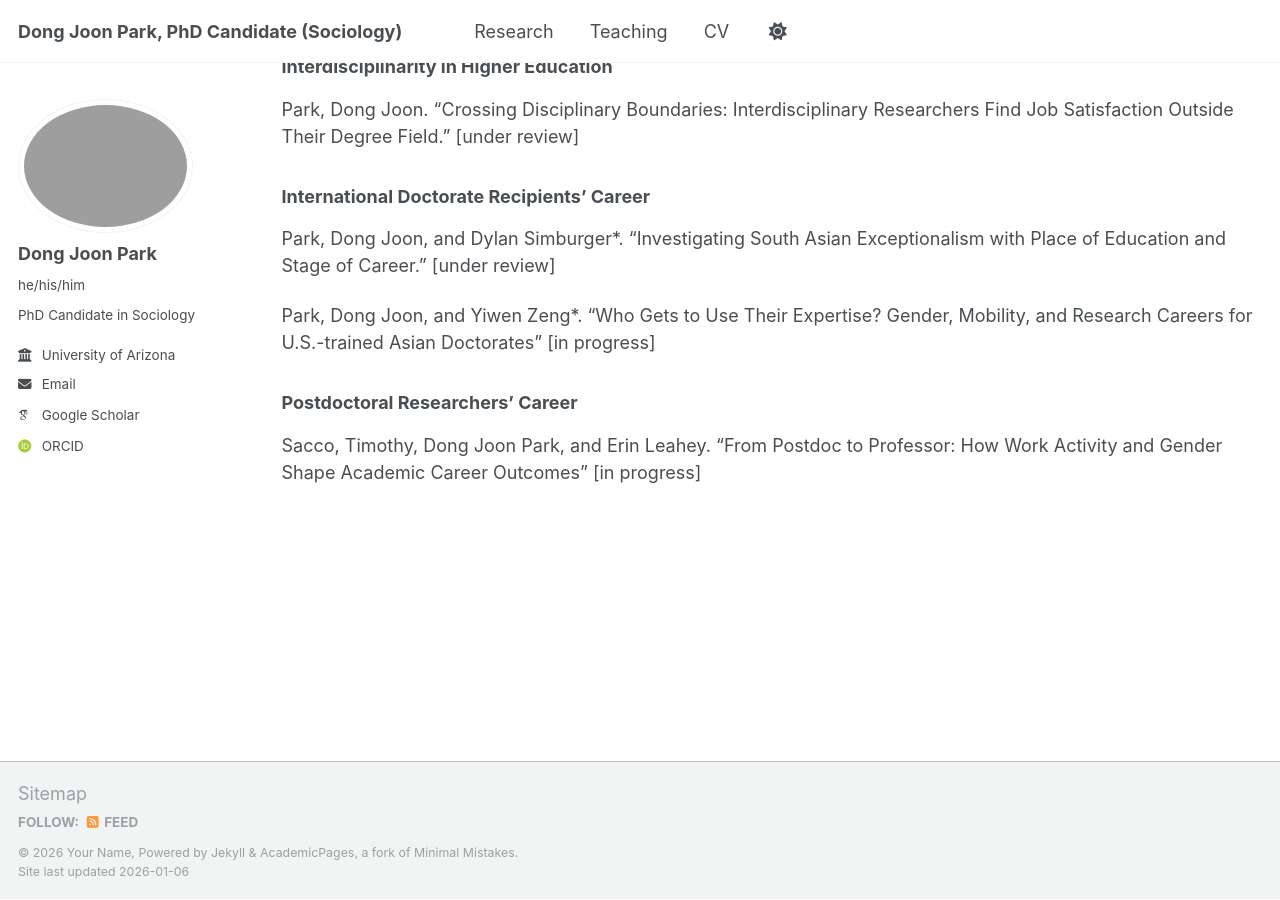
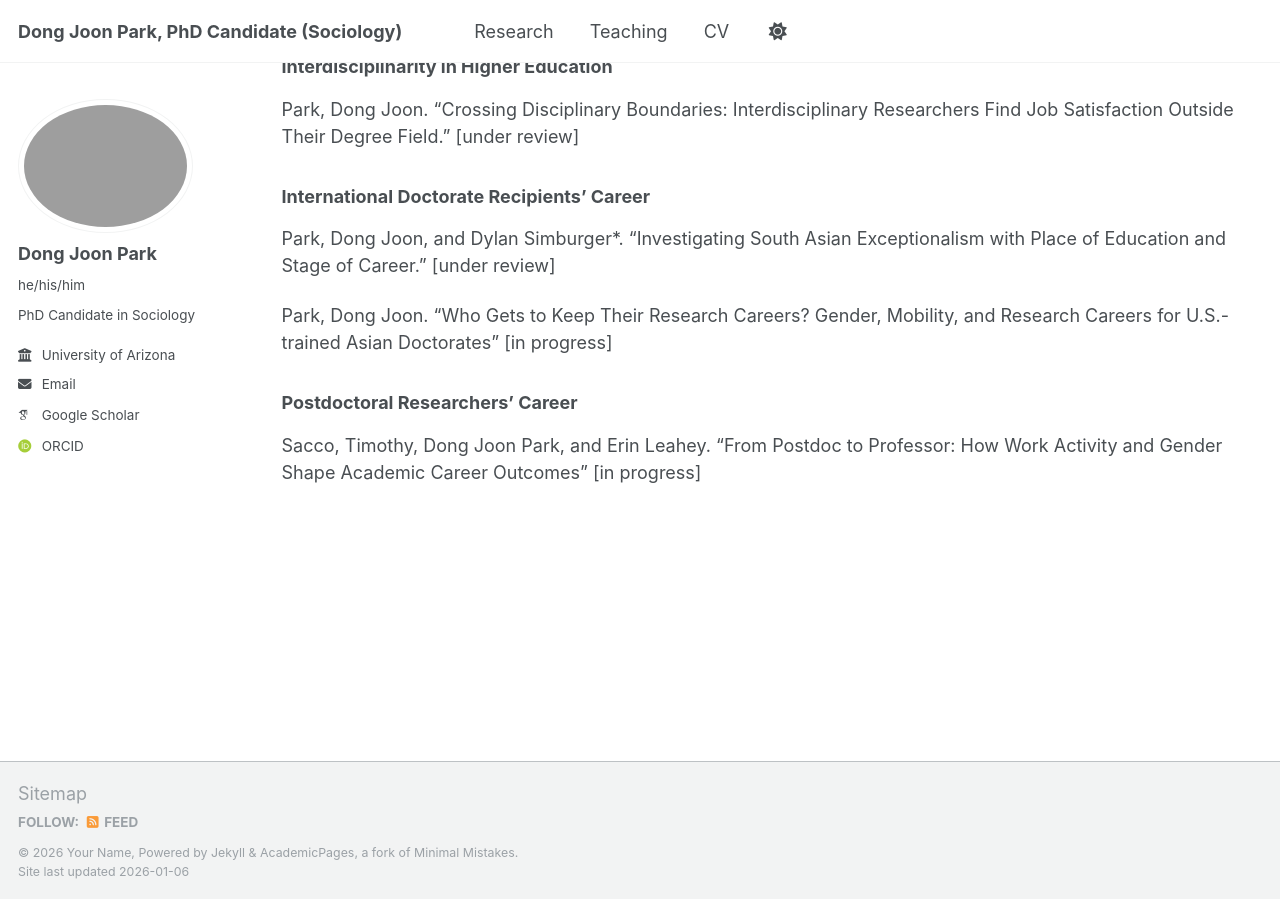
Before and after one commit to DongJoonPark0321/dongjoonpark0321.github.io, a Jekyll site: the page built from _pages/research.md, in a window 1280 px wide and 900 px high, scrolled down 991 px. Built offline with Jekyll 4.4.1, drawn with Linux system fonts in a browser that asks for light colours; some web fonts are replaced.

Commit message:
Update research.md

```diff
--- a/_pages/research.md
+++ b/_pages/research.md
@@ -35,7 +35,7 @@ Park, Dong Joon. “Crossing Disciplinary Boundaries: Interdisciplinary Research
 ### International Doctorate Recipients’ Career
 Park, Dong Joon, and Dylan Simburger*. “Investigating South Asian Exceptionalism with Place of Education and Stage of Career.” [under review]
 
-Park, Dong Joon, and Yiwen Zeng*. “Who Gets to Use Their Expertise? Gender, Mobility, and Research Careers for U.S.-trained Asian Doctorates” [in progress]
+Park, Dong Joon. “Who Gets to Keep Their Research Careers? Gender, Mobility, and Research Careers for U.S.-trained Asian Doctorates” [in progress]
 
 ### Postdoctoral Researchers’ Career
 Sacco, Timothy, Dong Joon Park, and Erin Leahey. “From Postdoc to Professor: How Work Activity and Gender Shape Academic Career Outcomes” [in progress]
```
